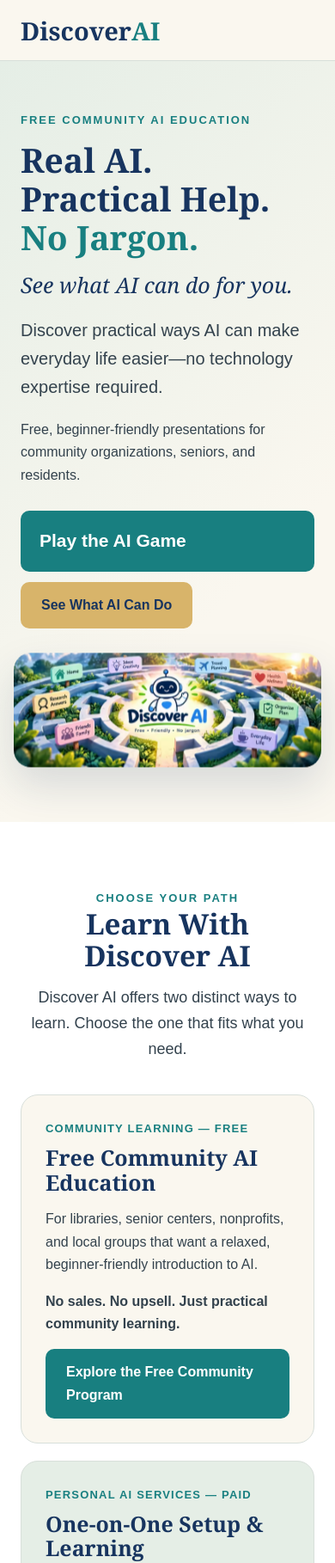
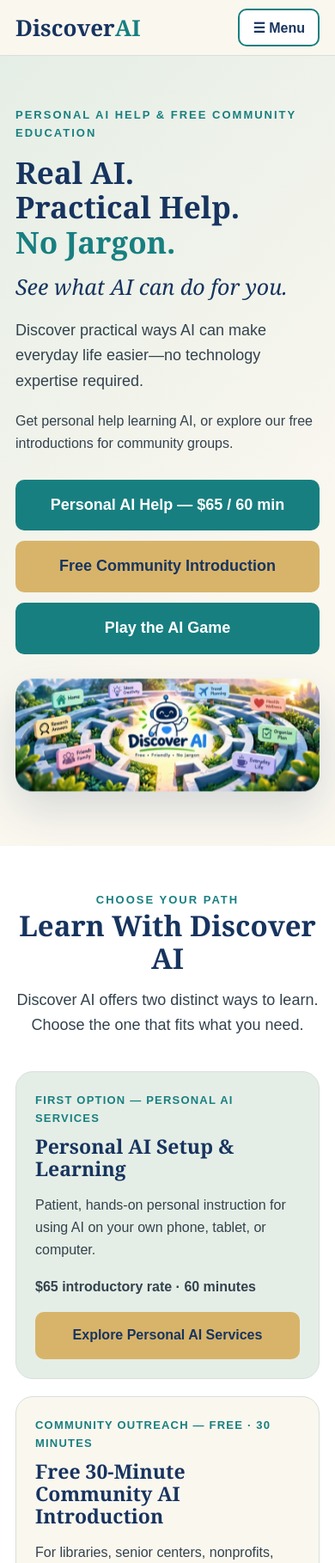
Before and after one commit to DiscoverAIDani/discover-ai, a plain HTML site: page index.html in a window 390 px wide. Shown: the top 1818 px of the page at 86% size. Drawn offline with Linux system fonts and the light colour scheme.

Commit message:
Prioritize personal AI services and improve mobile navigation and touch layout

```diff
--- a/index.html
+++ b/index.html
@@ -747,6 +747,39 @@ footer a{
         font-size: 21px;
       }
     }
+
+/* Mobile-first usability improvements: visible navigation, touch targets, and safe widths. */
+html{scroll-padding-top:85px}
+body{overflow-wrap:break-word}
+img{max-width:100%}
+.btn,.navlinks a,.menu-toggle{min-height:44px;display:inline-flex;align-items:center;justify-content:center}
+.btn{text-align:center}
+.menu-toggle{display:none;border:2px solid var(--teal);background:#fff;color:var(--navy);border-radius:10px;padding:9px 15px;font:700 16px Arial,sans-serif;cursor:pointer}
+a:focus-visible,button:focus-visible,summary:focus-visible{outline:3px solid var(--teal);outline-offset:3px}
+@media(max-width:780px){
+ .navin{min-height:64px;flex-wrap:wrap;gap:8px}
+ .logo{font-size:26px}
+ .menu-toggle{display:inline-flex}
+ .navlinks{display:none;width:100%;flex-direction:column;align-items:stretch;gap:0;padding:8px 0 14px}
+ .navlinks.is-open{display:flex}
+ .navlinks a{padding:12px 8px;border-top:1px solid var(--line);font-size:16px}
+ .path-card{padding:22px}
+ .path-card .btn{width:100%}
+ .hero-art{max-width:100%}
+ .hero .actions{flex-direction:column;align-items:stretch}
+ .hero .actions .btn{width:100%;min-width:0;font-size:18px;padding:15px}
+ .section{padding:52px 0}
+ .wrap{padding-left:18px;padding-right:18px}
+ .panel,.contactbox{padding:22px}
+}
+@media(max-width:500px){
+ h1{font-size:clamp(32px,9vw,39px)}
+ .lead{font-size:18px}
+ .path-card h3{font-size:23px}
+ .hero-art{width:100%;margin-left:0}
+ .flip-card,.flip-card-inner{min-height:310px}
+}
+@media(prefers-reduced-motion:reduce){*,*::before,*::after{scroll-behavior:auto!important;animation-duration:.01ms!important;transition-duration:.01ms!important}}
 </style>
 </head>
 
@@ -759,11 +792,12 @@ footer a{
       Discover<span>AI</span>
     </a>
 
-    <div class="navlinks">
+    <button class="menu-toggle" type="button" aria-expanded="false" aria-controls="primary-navigation">☰ Menu</button>
+    <div class="navlinks" id="primary-navigation">
       <a href="#about">About</a>
       <a href="#what">What AI Can Do</a>
-      <a href="#community">Community Program</a>
       <a href="personal-ai-services.html">Personal AI Services</a>
+      <a href="#community">Community Program (Free)</a>
       <a href="#game">AI Game</a>
       <a href="#practice">Practice Bill</a>
       <a href="#faq">FAQ</a>
@@ -779,7 +813,7 @@ footer a{
     <div>
 
       <div class="kicker">
-        Free Community AI Education
+        Personal AI Help &amp; Free Community Education
       </div>
 
       <h1>
@@ -796,17 +830,13 @@ footer a{
         Discover practical ways AI can make everyday life easier—no technology expertise required.</p>
 
       <p>
-        Free, beginner-friendly presentations for community organizations, seniors, and residents.</p>
+        Get personal help learning AI, or explore our free introductions for community groups.</p>
 
       <div class="actions">
 
-        <a class="btn game-hero-cta" href="game.html">
-          Play the AI Game
-        </a>
-
-        <a class="btn alt" href="#what">
-          See What AI Can Do
-        </a>
+        <a class="btn game-hero-cta" href="personal-ai-services.html">Personal AI Help — $65 / 60 min</a>
+        <a class="btn alt" href="#community">Free Community Introduction</a>
+        <a class="btn hero-game-link" href="game.html">Play the AI Game</a>
 
       </div>
 
@@ -828,19 +858,19 @@ footer a{
     <h2 id="paths-heading">Learn With Discover AI</h2>
     <p class="intro">Discover AI offers two distinct ways to learn. Choose the one that fits what you need.</p>
     <div class="path-cards">
+      <article class="path-card personal-path">
+        <p class="path-label">First Option — Personal AI Services</p>
+        <h3>Personal AI Setup &amp; Learning</h3>
+        <p>Patient, hands-on personal instruction for using AI on your own phone, tablet, or computer.</p>
+        <p><strong>$65 introductory rate · 60 minutes</strong></p>
+        <a class="btn alt" href="personal-ai-services.html">Explore Personal AI Services</a>
+      </article>
       <article class="path-card community-path">
-        <p class="path-label">Community Learning — FREE</p>
-        <h3>Free Community AI Education</h3>
+        <p class="path-label">Community Outreach — FREE · 30 minutes</p>
+        <h3>Free 30-Minute Community AI Introduction</h3>
         <p>For libraries, senior centers, nonprofits, and local groups that want a relaxed, beginner-friendly introduction to AI.</p>
         <p><strong>No sales. No upsell. Just practical community learning.</strong></p>
         <a class="btn" href="#community">Explore the Free Community Program</a>
-      </article>
-      <article class="path-card personal-path">
-        <p class="path-label">Personal AI Services — PAID</p>
-        <h3>One-on-One Setup &amp; Learning</h3>
-        <p>Patient, hands-on personal instruction for using AI on your own phone, tablet, or computer.</p>
-        <p><strong>60 minutes — $65</strong></p>
-        <a class="btn alt" href="personal-ai-services.html">Explore Personal AI Services</a>
       </article>
     </div>
   </div>
@@ -1629,6 +1659,17 @@ if (contactToggle && contactForm) {
 
 </script>
 
+<script>
+(function(){
+  const toggle=document.querySelector('.menu-toggle');
+  const menu=document.getElementById('primary-navigation');
+  if(!toggle||!menu)return;
+  function close(){menu.classList.remove('is-open');toggle.setAttribute('aria-expanded','false');}
+  toggle.addEventListener('click',function(){const open=menu.classList.toggle('is-open');toggle.setAttribute('aria-expanded',String(open));});
+  menu.querySelectorAll('a').forEach(function(a){a.addEventListener('click',close);});
+  document.addEventListener('keydown',function(e){if(e.key==='Escape')close();});
+})();
+</script>
 </body>
 </html>
 
```
